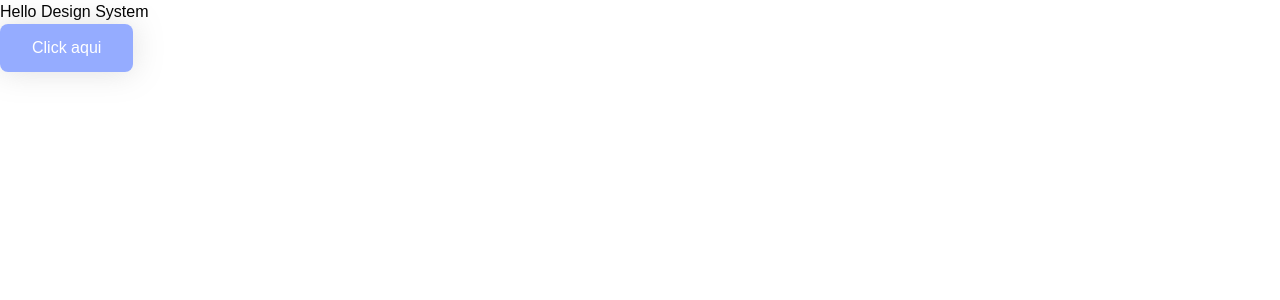
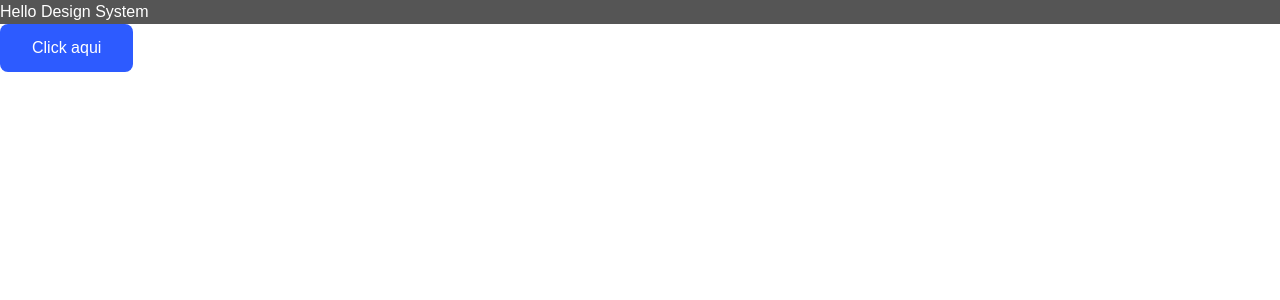
Before and after one commit to msbzz/alfabit-design-system, a Next.js app: page / in a window 1280 px wide. Shown: the top 300 px of the page. Built offline with nearby package versions, Linux system fonts and the light colour scheme; a web font is replaced by a local one.

Commit message:
aplicando tokens nas configs iniciais

```diff
--- a/src/app/components/Button.tsx
+++ b/src/app/components/Button.tsx
@@ -16,12 +16,14 @@ const Button: React.FC<ButtonProps> = ({ children, className, onClick, ...props
   return (
     <button
       onClick={onClick}
-      className={`rounded-[8px]
+      className={`rounded-md
         px-[32px]
         py-[12px]
         text-white
-        bg-primary/50
-        shadow-lg hover:shadow-focus
+        bg-primary
+        hover:bg-primary/80
+        active:shadow-lg
+        transition-all duration-200
         border-spacing-0 ${className}`}
       {...props}
     >
--- a/src/app/globals.css
+++ b/src/app/globals.css
@@ -18,8 +18,8 @@
 
 @layer base {
   :root {
-    --example: #f58912;
-    --example-2: #555555;
+    --example-1: #fff;
+    --example-2: 85,85,85;
 
     --primary-1 : rgb(45, 91, 255);
 
--- a/src/app/page.tsx
+++ b/src/app/page.tsx
@@ -3,7 +3,7 @@ import Button from "./components/Button"
 const App =()=>{
   return (
   <>
-  <h1 className="text-example bg-example-2">Hello Design System</h1>
+  <h1 className="text-example1 bg-example">Hello Design System</h1>
   <Button>Click aqui</Button>
   </>
 )
--- a/tailwind.config.ts
+++ b/tailwind.config.ts
@@ -47,6 +47,8 @@ export default {
     },
     extend: {
       colors: {
+        example1:'var(--example-1)',
+        example: 'rgba(var(--example-2), <alpha-value>)',
         primary: 'rgba(var(--primary), <alpha-value>)',
         secondary: 'rgba(var(--secondary), <alpha-value>)',
         tertiary: 'rgba(var(--tertiary), <alpha-value>)',
```
